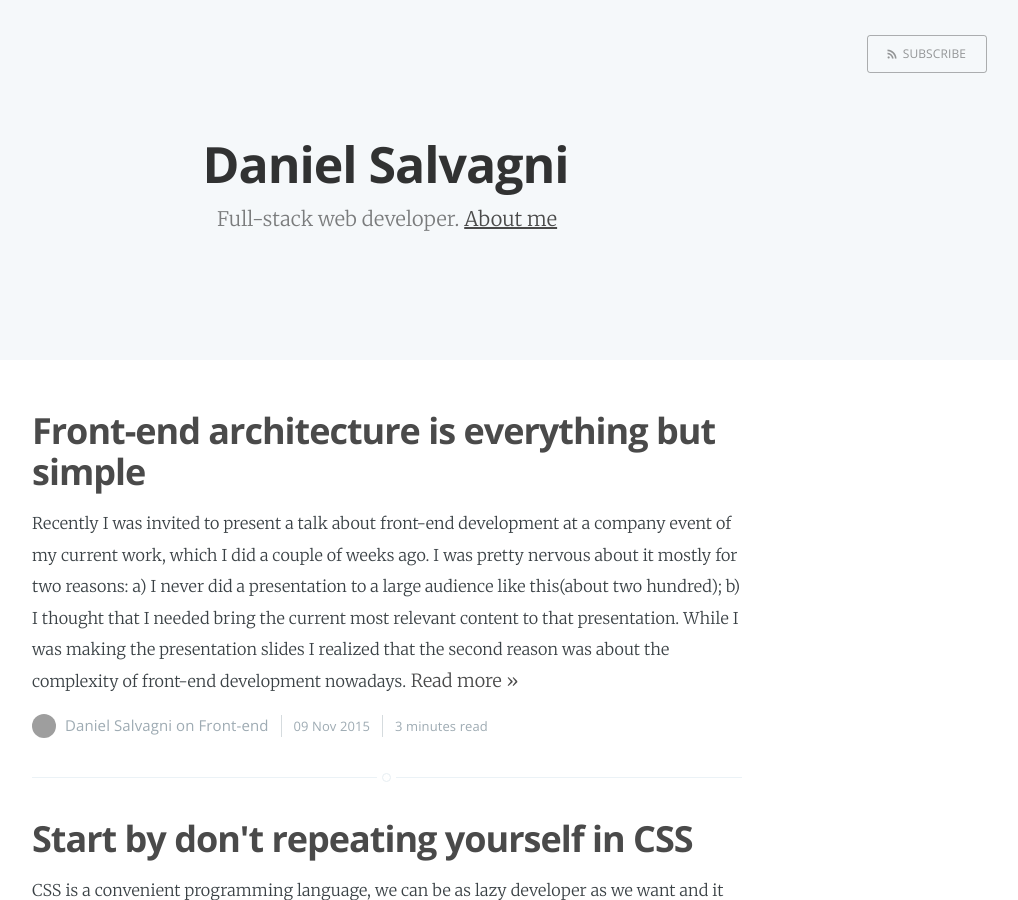
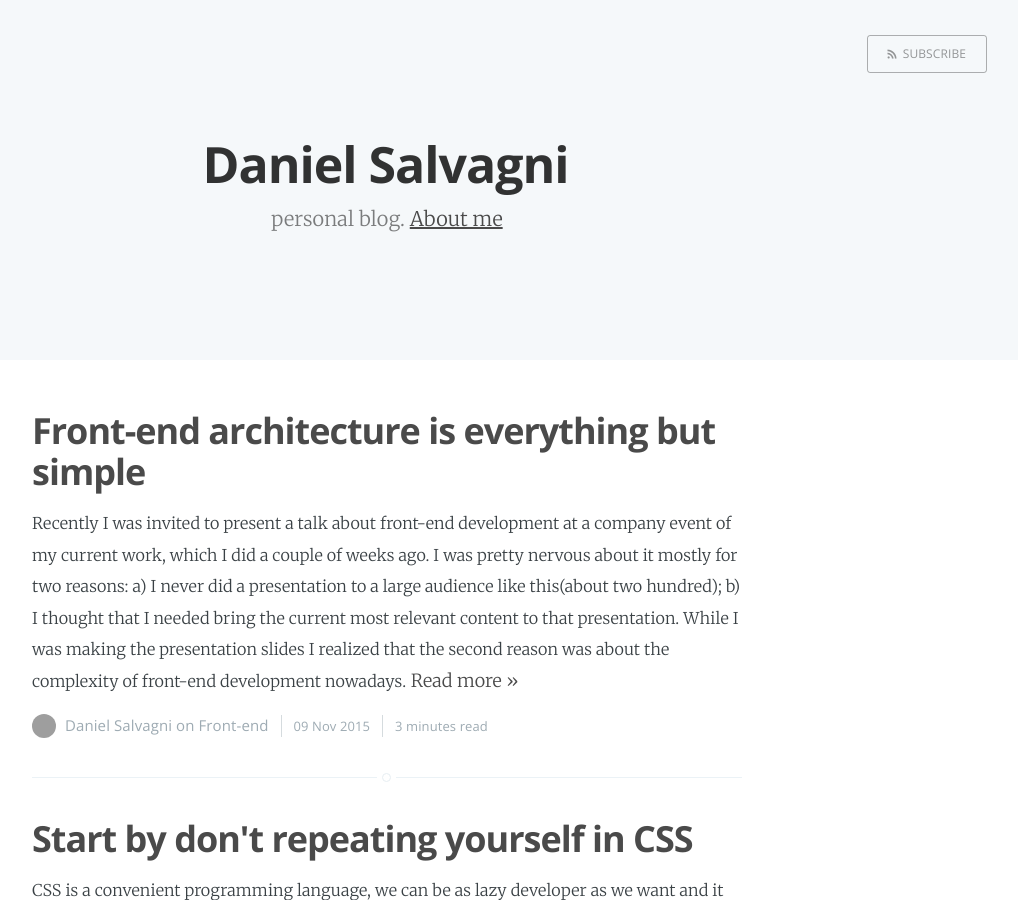
Before and after one commit to dsalvagni/dsalvagni.github.io, a Jekyll site: the page built from index.html, in a window 1280 px wide and 900 px high. Shown: the whole window, without its empty margins (253-1271 px from the left). Built offline with Jekyll 4.4.1, drawn with Linux system fonts in a browser that asks for light colours; nearby versions of some CDN libraries; Markdown is read by kramdown in place of the engine named in the settings; the list of posts is cut into pages by our own code; grey boxes are pictures that could not be loaded.

Commit message:
Fixes config file

```diff
--- a/_config.yml
+++ b/_config.yml
@@ -1,6 +1,6 @@
 name: Daniel Salvagni
-description: Full-stack web developer
-meta_description: "Front-end, back-end, PHP, Javascript, AngularJS, etc..."
+description: personal blog
+meta_description: "Personal thoughts"
 author: Daniel Salvagni
 email: danielsalvagni@gmail.com
 twitter_username: danielsalvagni
@@ -10,7 +10,7 @@
   style: compressed
 
 markdown: redcarpet
-highlighter: pygments
+highlighter: rouge
 cover: true
 logo: http://gravatar.com/avatar/56229dfef94a5a06461a7861cad15fc3/?s=100&d=mm
 paginate: 15
@@ -18,6 +18,8 @@
 domain_name: 'http://dsalvagni.com.br'
 google_analytics: 'UA-38161905-1'
 
+plugins: [jekyll-paginate]
+
 # Details for the RSS feed generator
 url:            'http://dsalvagni.com.br'
 author:         'Daniel Salvagni'
```
